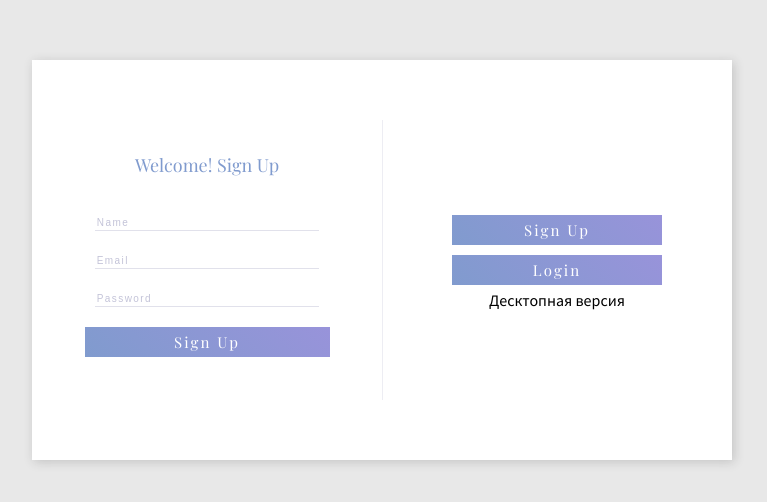
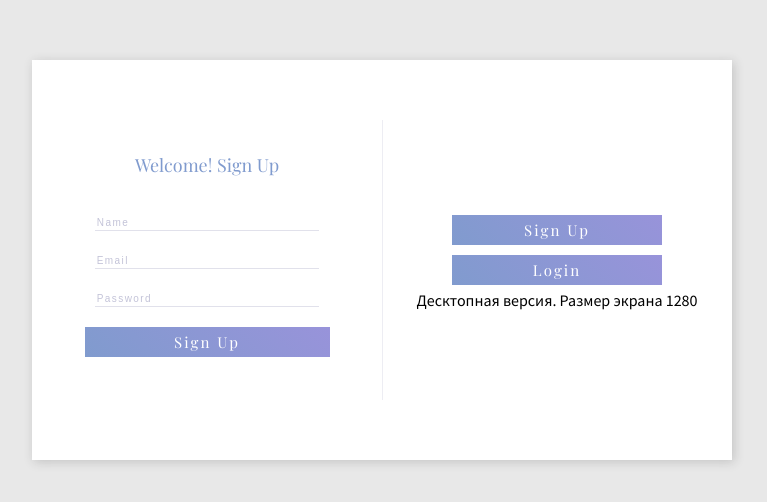
Before and after one commit to GalinaGorbel/login-form, an Angular app: page / in a window 1280 px wide. Shown: the part 148-650 px from the top of the page, without its empty margins (258-1025 px from the left). Built offline with nearby package versions, Linux system fonts and the light colour scheme.

Commit message:
размер экрана

```diff
--- a/src/app/app.component.html
+++ b/src/app/app.component.html
@@ -21,10 +21,10 @@
       </button>
     </div>
     <ng-container *ngIf="isWebBrowser; else isMobile">
-      Десктопная версия
+      Десктопная версия. Размер экрана {{widthDevice}}
     </ng-container>
     <ng-template #isMobile>
-      Мобильная версия
+      Мобильная версия. Размер экрана {{widthDevice}}
     </ng-template>
   </div>
   <app-sign-up-form></app-sign-up-form>
--- a/src/app/app.component.ts
+++ b/src/app/app.component.ts
@@ -34,6 +34,7 @@ export class AppComponent implements OnInit {
   state = 'normal';
   public showSignUp = true;
   readonly isWebBrowser = !this.browserInfo.isMobile();
+  readonly widthDevice = window.innerWidth;
 
   constructor(private browserInfo: BrowserInfoService) {}
 
```
